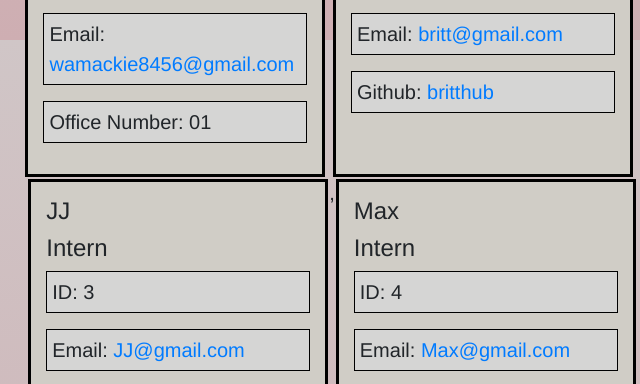
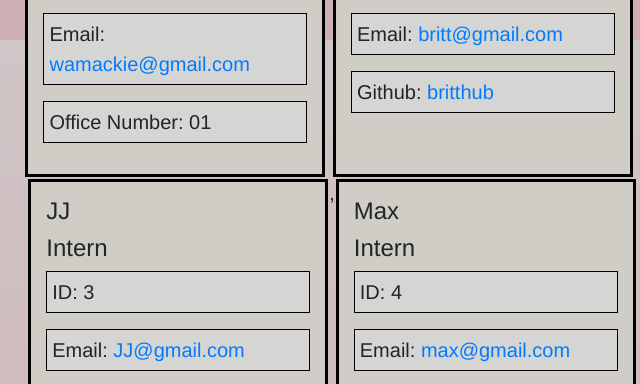
Before and after one commit to wamackie/team-role-generator, a website: page dist/index.html in a window 1280 px wide. Shown: the part 760-1144 px from the top of the page, 308-948 px from the left. Drawn offline with nearby package versions, Linux system fonts and the light colour scheme.

Commit message:
added readme and walkthrough

```diff
--- a/dist/index.html
+++ b/dist/index.html
@@ -26,7 +26,7 @@
     </div>
     <div class="content">
         <p class="data-values">ID: 1</p>
-        <p class="data-values">Email: <a href="mailto:wamackie8456@gmail.com">wamackie8456@gmail.com</a><p>
+        <p class="data-values">Email: <a href="mailto:wamackie@gmail.com">wamackie@gmail.com</a><p>
         <p class="data-values">Office Number: 01</p>
     </div>
 </div>,
@@ -60,7 +60,7 @@
     </div>
     <div class="content">
         <p class="data-values">ID: 4<p>
-        <p class="data-values">Email: <a href="mailto:Max@gmail.com">Max@gmail.com</a><p>
+        <p class="data-values">Email: <a href="mailto:max@gmail.com">max@gmail.com</a><p>
         <p class="data-values">School: FGCU<p>
     </div>
 </div>
```
Also changed, not shown: README.md, assets/images/screencastify.png (added).
